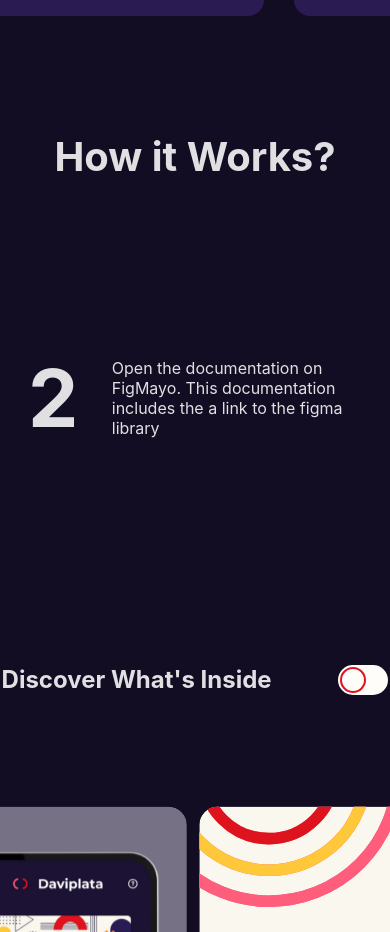
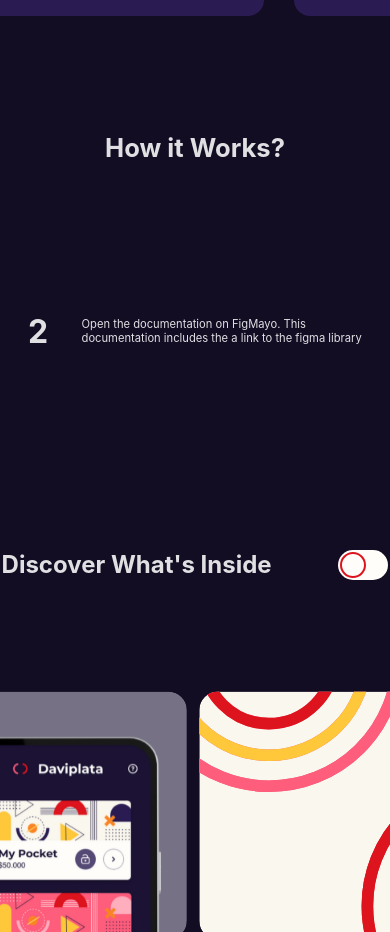
Before and after one commit to AndresNei20/Landing-Design-System, a React (Vite) app in the folder landing-ds/: page / in a window 390 px wide. Shown: the part 2200-3132 px from the top of the page. Built offline with nearby package versions, Linux system fonts and the light colour scheme.

Commit message:
steps responsive

```diff
--- a/landing-ds/src/components/HowItWorks/HowItWorks.css
+++ b/landing-ds/src/components/HowItWorks/HowItWorks.css
@@ -1,4 +1,4 @@
-.steps-wrap{
+.steps-wrap {
     display: flex;
     flex-direction: row;
     align-items: center;
@@ -7,7 +7,7 @@
     gap: 7%;
 }
 
-.howitworks-container h2{
+.howitworks-container h2 {
     font-size: 2.5rem;
     font-weight: bolder;
     margin: 0 auto;
@@ -19,3 +19,11 @@
     justify-content: center;
     align-items: center;
 }
+
+@media (max-width: 600px) {
+    .howitworks-container h2 {
+        font-size: 1.6rem;
+    }
+
+
+}
--- a/landing-ds/src/components/Steps/Steps.css
+++ b/landing-ds/src/components/Steps/Steps.css
@@ -25,3 +25,18 @@
 .step-description{
     font-size: 1.0rem;
 }
+
+@media (max-width: 600px) {
+    .steps-container {
+        font-size: 1.6rem;
+    }
+    .step-title{
+        font-size: 2rem;
+    }
+
+    .step-description{
+        font-size: 0.7rem;
+    }
+
+
+}
```
